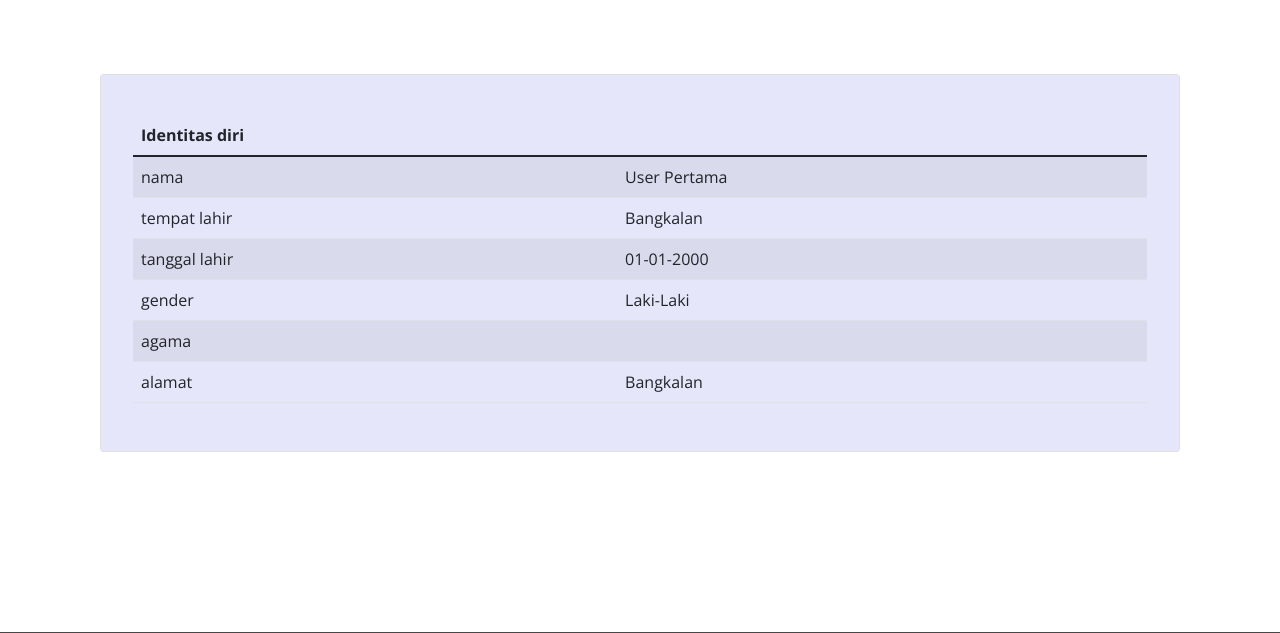
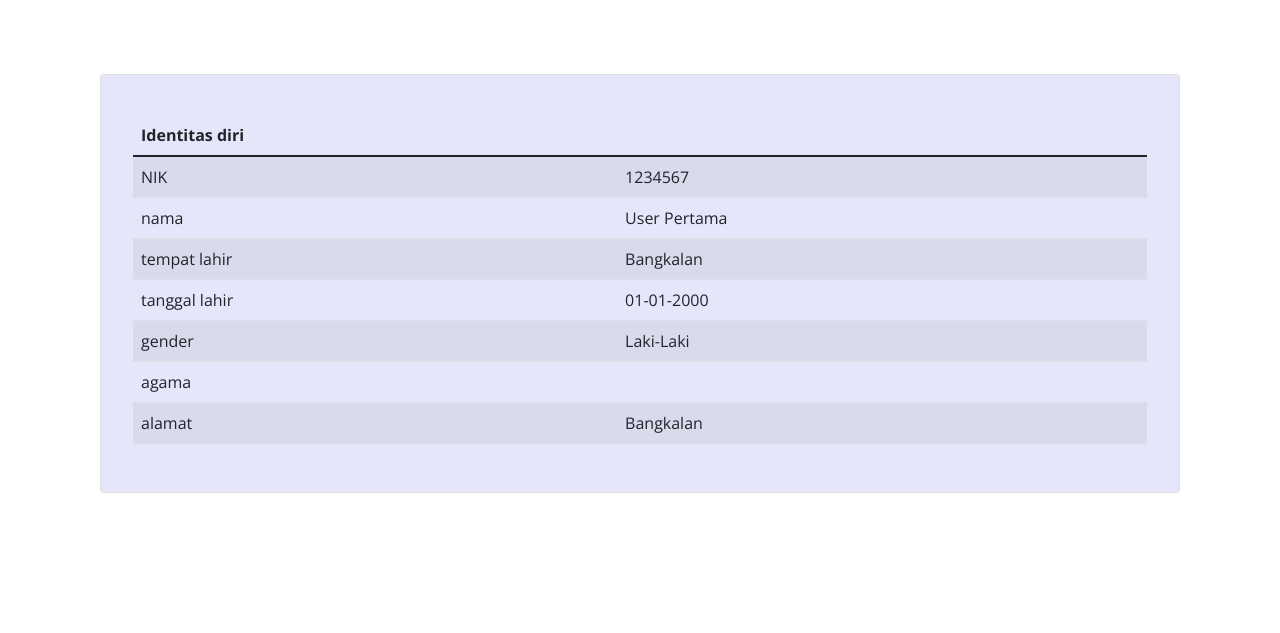
Before and after one commit to yoga-tirta/surat-bilaporah, a PHP site: page /user/profil.php in a window 1280 px wide; the page is wider, and only the part inside the window is pictured. Shown: the part 277-910 px from the top of that part. Run offline with PHP 8.4, Linux system fonts and the light colour scheme; a user stored in the database is signed in; data comes from the database, SQL or seed files in the repository; some libraries are stand-ins or nearby versions.

Commit message:
Update profil.php

```diff
--- a/user/profil.php
+++ b/user/profil.php
@@ -87,6 +87,10 @@
                             while ($data = mysqli_fetch_array($query)) {
                         ?>
                         <tr>
+                            <td>NIK </td>
+                            <td><?php echo $data['nik']?></td>
+                        </tr>
+                        <tr>
                             <td>nama </td>
                             <td><?php echo $data['nama_user']?></td>
                         </tr>
```
